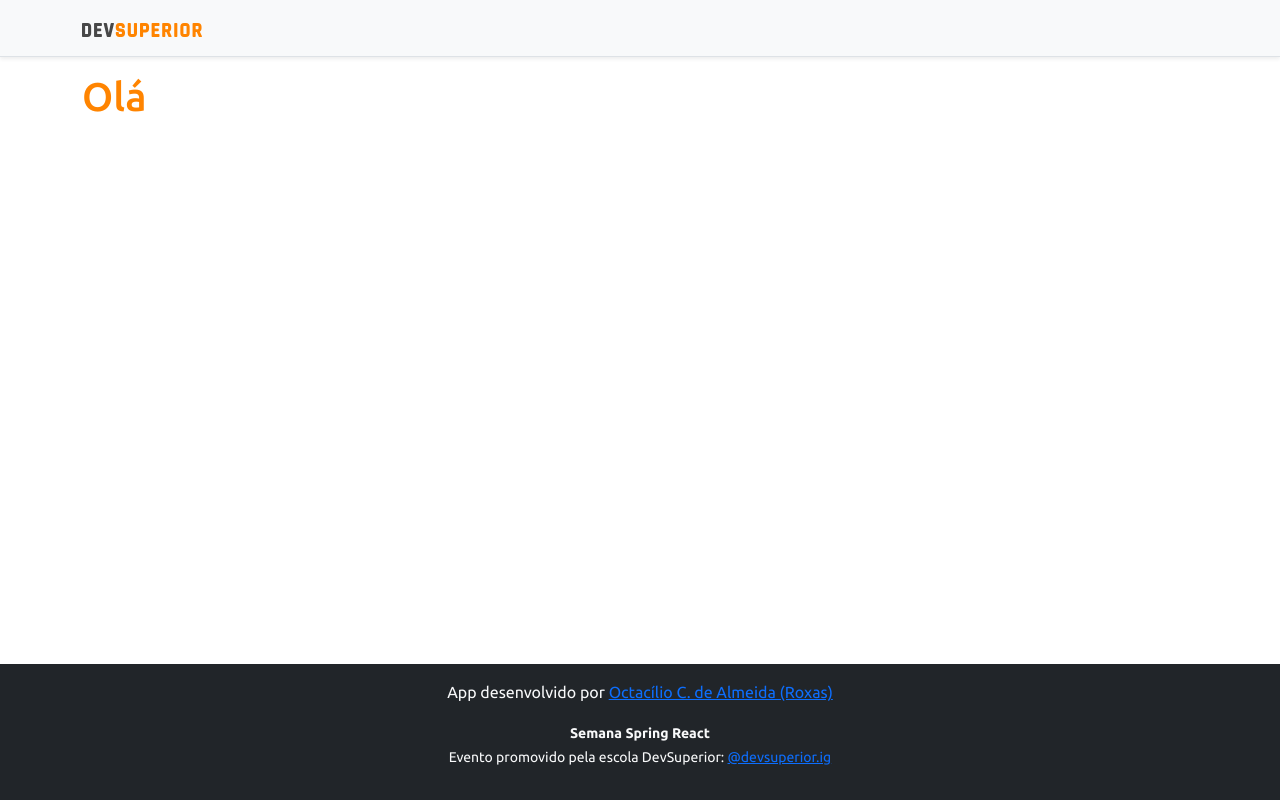
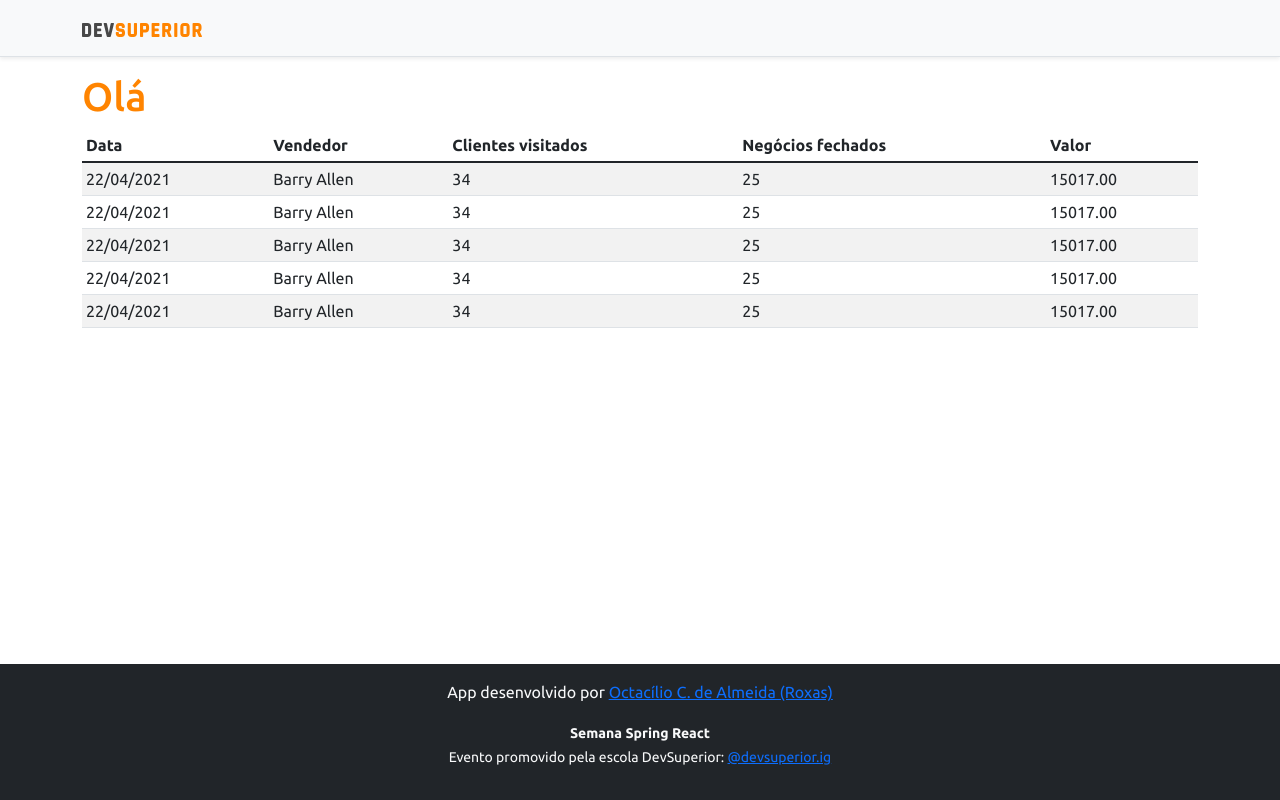
Before and after one commit to octaroxas/devsuperior-week, a React (Create React App) app in the folder frontend/: page / in a window 1280 px wide. Built offline with nearby package versions, Linux system fonts and the light colour scheme; the HTML template or start-up script is replaced by a standard one.

Commit message:
Componente DataTable

```diff
--- a/frontend/src/App.tsx
+++ b/frontend/src/App.tsx
@@ -1,6 +1,7 @@
 import React from 'react';
 import NavBar from 'components/NavBar';
 import Footer from 'components/Footer';
+import DataTable from 'components/DataTable';
 
 function App() {
    return (
@@ -8,8 +9,9 @@
          <NavBar />
          <div className="container">
             <h1 className="text-primary">Olá</h1>
+            <DataTable />
          </div>
-         <Footer/>
+         <Footer />
       </>
    );
 }
--- /dev/null
+++ b/frontend/src/components/DataTable/index.tsx
@@ -0,0 +1,58 @@
+import React from 'react';
+
+function DataTable() {
+   return (
+      <div className="table-responsive">
+         <table className="table table-striped table-sm">
+            <thead>
+               <tr>
+                  <th>Data</th>
+                  <th>Vendedor</th>
+                  <th>Clientes visitados</th>
+                  <th>Negócios fechados</th>
+                  <th>Valor</th>
+               </tr>
+            </thead>
+            <tbody>
+               <tr>
+                  <td>22/04/2021</td>
+                  <td>Barry Allen</td>
+                  <td>34</td>
+                  <td>25</td>
+                  <td>15017.00</td>
+               </tr>
+               <tr>
+                  <td>22/04/2021</td>
+                  <td>Barry Allen</td>
+                  <td>34</td>
+                  <td>25</td>
+                  <td>15017.00</td>
+               </tr>
+               <tr>
+                  <td>22/04/2021</td>
+                  <td>Barry Allen</td>
+                  <td>34</td>
+                  <td>25</td>
+                  <td>15017.00</td>
+               </tr>
+               <tr>
+                  <td>22/04/2021</td>
+                  <td>Barry Allen</td>
+                  <td>34</td>
+                  <td>25</td>
+                  <td>15017.00</td>
+               </tr>
+               <tr>
+                  <td>22/04/2021</td>
+                  <td>Barry Allen</td>
+                  <td>34</td>
+                  <td>25</td>
+                  <td>15017.00</td>
+               </tr>
+            </tbody>
+         </table>
+      </div>
+   );
+}
+
+export default DataTable;
```
